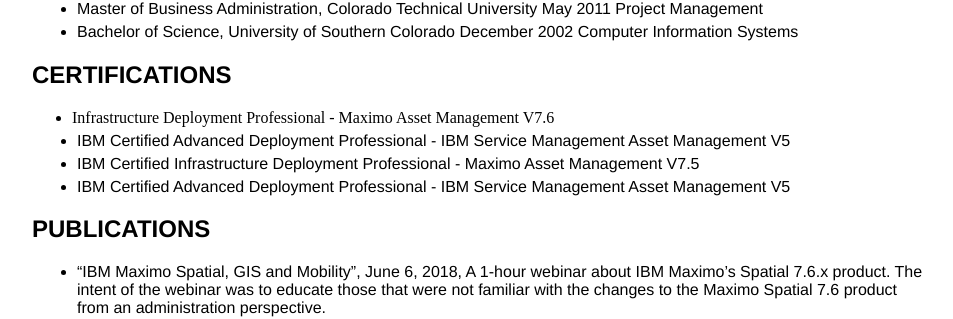
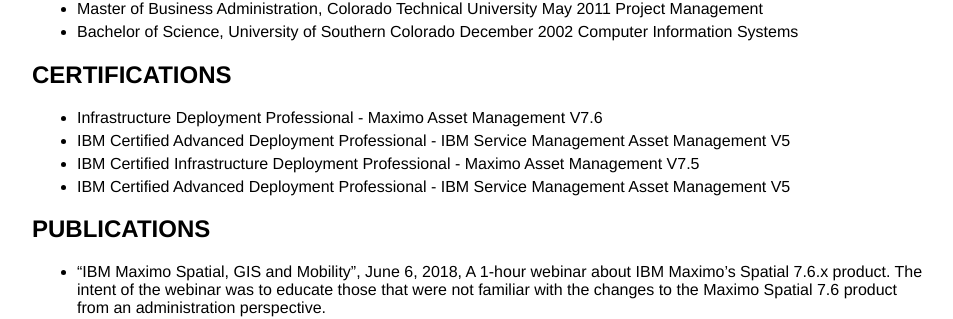
Before and after one commit to butchberlemann/butchberlemann.github.io, a Jekyll site: the page built from cv/cv.html, in a window 1280 px wide. Shown: the part 1444-1763 px from the top of the page, without its empty margins (160-1113 px from the left). Built offline with Jekyll 4.4.1, drawn with Linux system fonts in a browser that asks for light colours.

Commit message:
Update cv.html

```diff
--- a/cv/cv.html
+++ b/cv/cv.html
@@ -59,10 +59,10 @@
 </ul>
 <h2>CERTIFICATIONS </h2>
 <ul>
-  <li> Infrastructure Deployment Professional - Maximo Asset Management V7.6 </li>
-	<li class="detail" > IBM Certified Advanced Deployment Professional - IBM Service Management Asset Management V5 </li>
-	<li class="detail" > IBM Certified Infrastructure Deployment Professional - Maximo Asset Management V7.5 </li>
-	<li class="detail" > IBM Certified Advanced Deployment Professional - IBM Service Management Asset Management V5 </li>
+   <li class="detail"> Infrastructure Deployment Professional - Maximo Asset Management V7.6 </li>
+   <li class="detail" > IBM Certified Advanced Deployment Professional - IBM Service Management Asset Management V5 </li>
+   <li class="detail" > IBM Certified Infrastructure Deployment Professional - Maximo Asset Management V7.5 </li>
+   <li class="detail" > IBM Certified Advanced Deployment Professional - IBM Service Management Asset Management V5 </li>
 </ul>
 <h2> PUBLICATIONS </h2>
 <ul>
```
